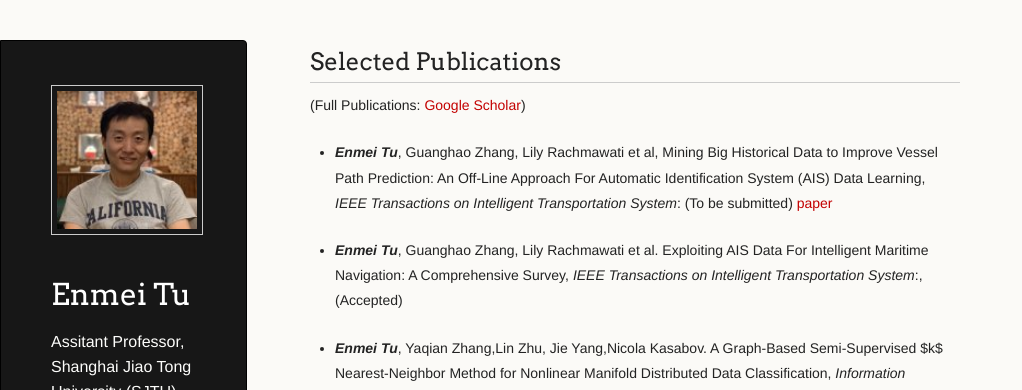
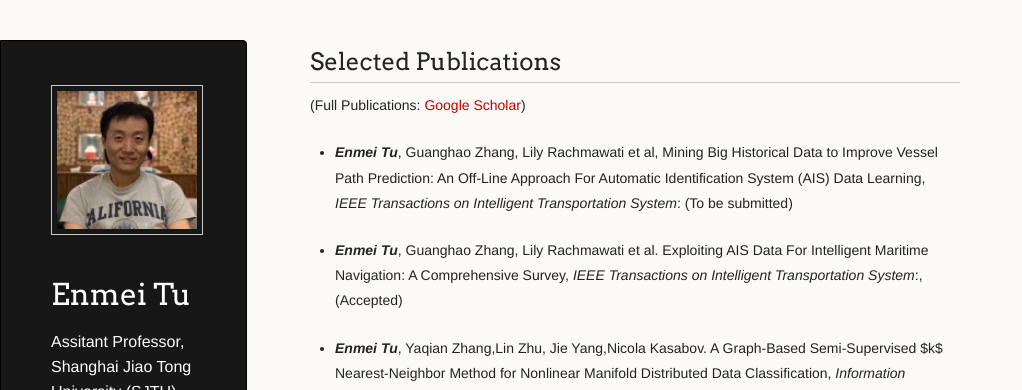
Before and after one commit to hellotem/enmeitu.github.io, a Jekyll site: the page built from research/index.md, in a window 1280 px wide and 1091 px high. Shown: the top 390 px of the window, without its empty margins (0-1022 px from the left). Built offline with Jekyll 4.4.1, drawn with Linux system fonts in a browser that asks for light colours; our own code applies the rules of GitHub Pages for plain Markdown files.

Commit message:
Update index.md

```diff
--- a/research/index.md
+++ b/research/index.md
@@ -1,7 +1,7 @@
 
 ## Selected Publications
 (Full Publications: [Google Scholar](https://scholar.google.com.sg/citations?user=TDg-0cQAAAAJ&hl=en))
-* ***Enmei Tu***, Guanghao Zhang, Lily Rachmawati et al, Mining Big Historical Data to Improve Vessel Path Prediction: An Off-Line Approach For Automatic Identification System (AIS) Data Learning, _IEEE Transactions on Intelligent  Transportation System_: (To be submitted) [paper](../GKM.pdf)
+* ***Enmei Tu***, Guanghao Zhang, Lily Rachmawati et al, Mining Big Historical Data to Improve Vessel Path Prediction: An Off-Line Approach For Automatic Identification System (AIS) Data Learning, _IEEE Transactions on Intelligent  Transportation System_: (To be submitted)
 
 * ***Enmei Tu***, Guanghao Zhang, Lily Rachmawati et al. Exploiting AIS Data For Intelligent Maritime Navigation: A Comprehensive Survey, _IEEE Transactions on Intelligent Transportation System_:, (Accepted)
 
```
